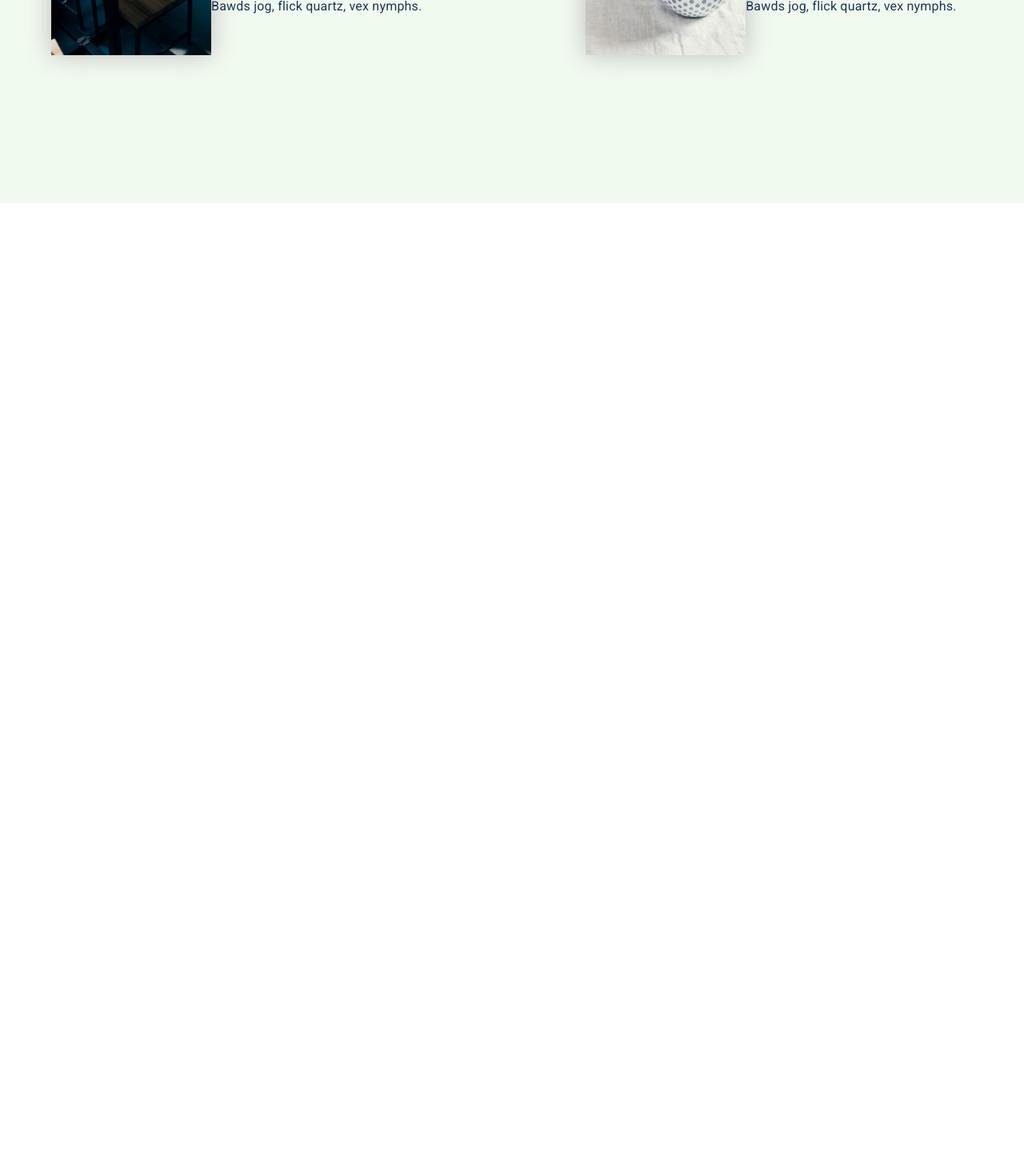
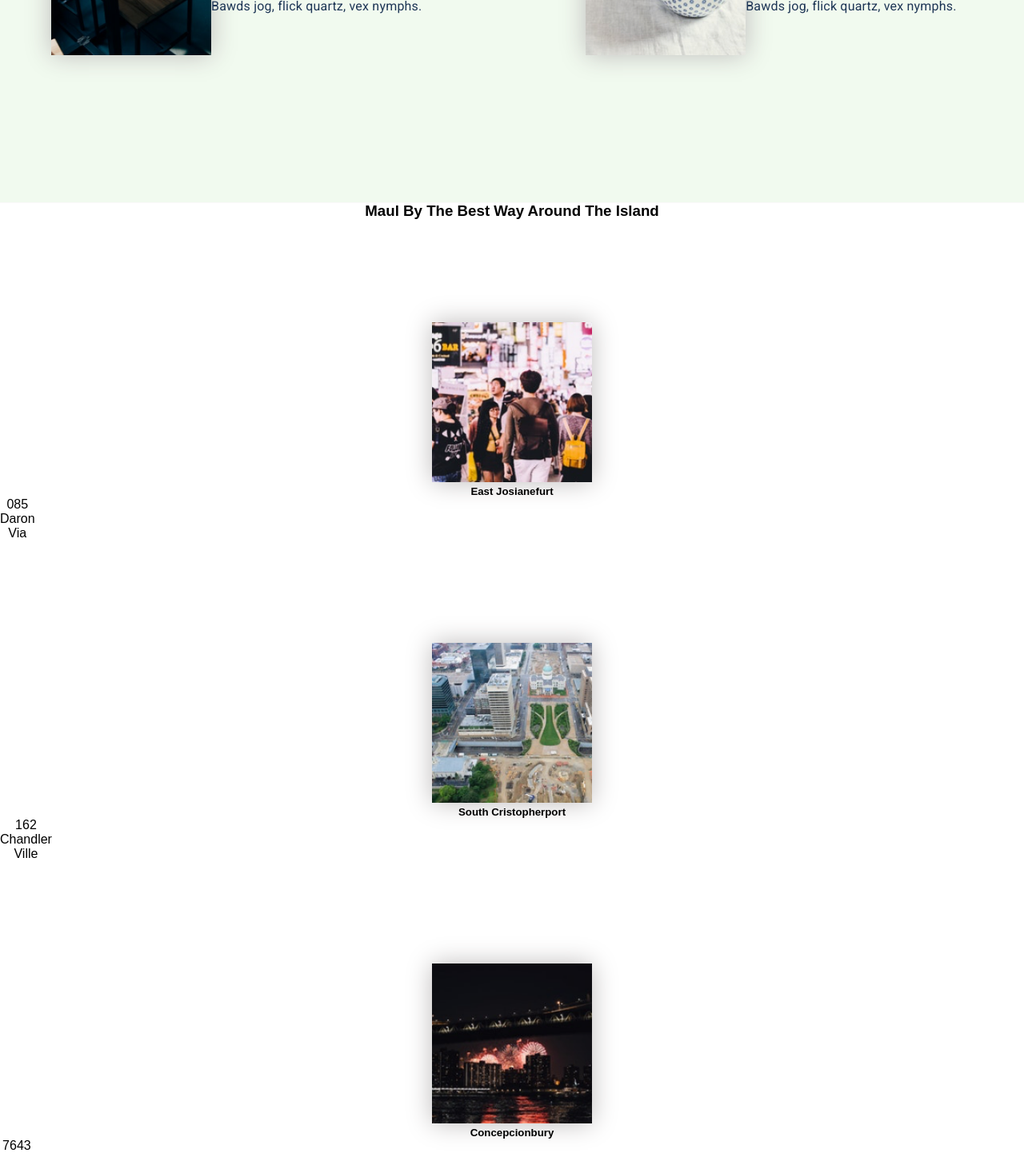
Before and after one commit to halo123u/apreacttest, a React (Create React App) app: page / in a window 1280 px wide. Shown: the part 1330-2772 px from the top of the page at 80% size. Before the commit the page ends 2000 px from the top, so only its background shows below. Built offline with nearby package versions, Linux system fonts and the light colour scheme.

Commit message:
add mainBottom section

```diff
--- a/src/App.js
+++ b/src/App.js
@@ -1,6 +1,11 @@
 import React, { Component } from 'react';
 import img1 from './assets/1.png';
 import img2 from './assets/2.png';
+import img3 from './assets/3.png';
+import img4 from './assets/4.png';
+import img5 from './assets/5.png';
+import img6 from './assets/6.png';
+
 import './App.css';
 
 class App extends Component {
@@ -48,6 +53,32 @@ class App extends Component {
           </div>
         </div>
 
+        <div className="mainBottom">
+          <h3>Maul By The Best Way Around The Island</h3>
+          <div className="imageRow">
+              <div className="singleImg">
+                  <img className="image" src={img3}/>
+                  <h5>East Josianefurt</h5>
+                  <caption>085 Daron Via</caption>
+              </div>
+              <div className="singleImg">
+                  <img className="image" src={img4}/>
+                  <h5>South Cristopherport</h5>
+                  <caption>162 Chandler Ville</caption>
+              </div>
+              <div className="singleImg">
+                  <img className="image" src={img5}/>
+                  <h5>Concepcionbury</h5>
+                  <caption>7643 Kylie Burgs</caption>
+              </div>
+              <div className="singleImg">
+                  <img className="image" src={img6}/>
+                  <h5>Reychester</h5>
+                  <caption>5590 Gabe Views Apt. 044</caption>
+              </div>
+          </div>
+        </div>
+
       </div>
     );
   }
```
